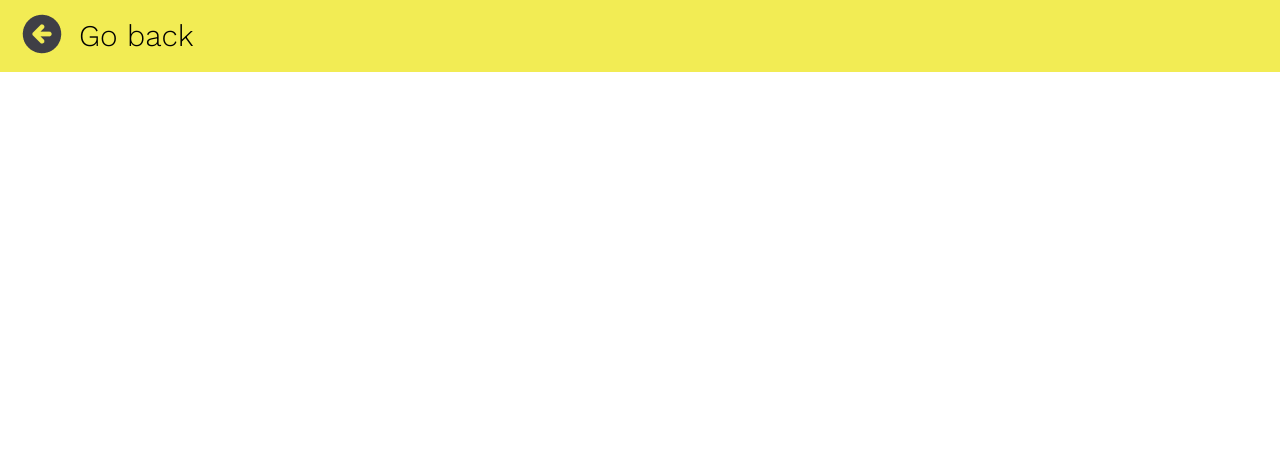
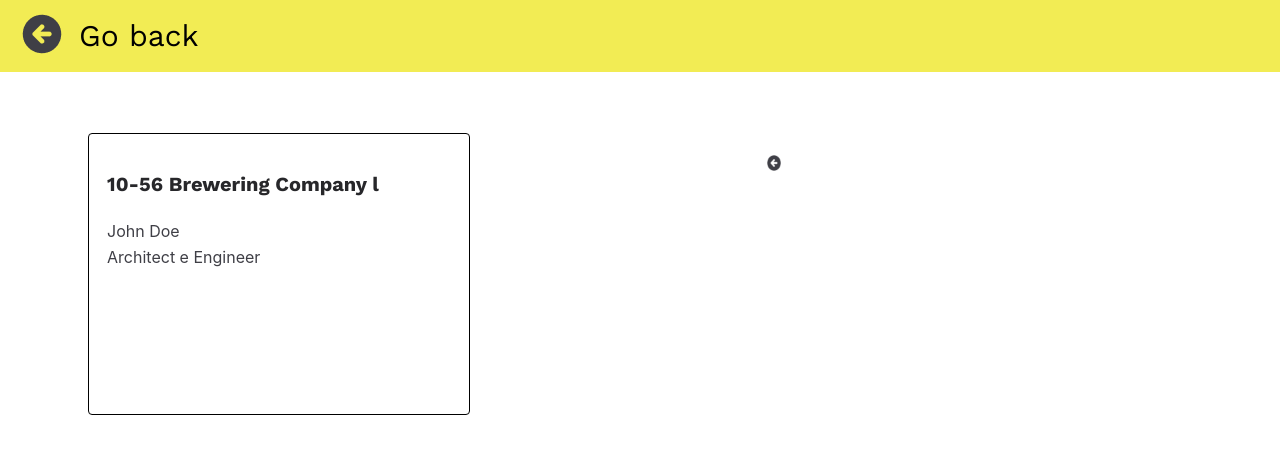
Before and after one commit to Zenhayevsky/Breweries-ReactJS, a React (Create React App) app: page /BreweriesHome in a window 1280 px wide. Shown: the top 454 px of the page. Built offline with nearby package versions, Linux system fonts and the light colour scheme.

Commit message:
adicionando estrutura do componente card

```diff
--- a/src/App.css
+++ b/src/App.css
@@ -25,12 +25,12 @@
   gap: 12px;
   padding:10px;
   font-size: 16px;
-  font-weight: 400;
   font-family: Work Sans;
 }
 
 section {
   margin-top: 0px;
+  white-space: nowrap;
 }
 
 ol {
@@ -80,7 +80,7 @@
   color: black;
   font-style: normal;
   font-size: 18px;
-  font-weight: bold;
+  font-weight: 400;
   line-height: 21px;
   font-family: Work Sans;
   height: 800px;
--- /dev/null
+++ b/src/components/cards/cards.css
@@ -0,0 +1,55 @@
+.divCard {
+  background-color: #ffffff;
+  border: 1px solid #000000;
+  box-sizing: border-box;
+  border-radius: 4px;
+  padding: 15px;
+  width: 382px;
+  height: 282px;
+  float: left;
+
+}
+
+.card:hover {
+  box-shadow: 0 8px 16px 0 rgba(0,0,0,0.2);
+}
+
+.container {
+  height: 54px;
+  top: 85px;
+  font-weight: 400;
+  font-size: 16px;
+  line-height: 26px;
+  color:#3F3F46;
+  position: absolute;
+}
+
+.teste {
+  align-items: flex-start;
+  ;
+}
+
+.excluirIcon {
+  height: 16px;
+  width: 14px;
+  position:absolute;
+  left: 200%;
+  top:10%;
+  bottom:10%;
+
+}
+
+.headcard {
+  margin-top: 20px;
+}
+
+.nomeBrewerie {
+  font-family: 'Work Sans';
+  font-size: 20px;
+  line-height: 150%;
+  display: flex;
+  align-items: flex-end;
+  color: #27272A;
+  font-style:normal;
+  font-weight: 700;
+}
--- /dev/null
+++ b/src/components/cards/cards.jsx
@@ -0,0 +1,28 @@
+import React from "react";
+import './cards.css'
+import excluirImage from '../../images/Vector.png'
+function Cards() {
+
+  return (
+    <div className="divCard">
+      <div className="headcard">
+        <div className="nomeBrewerie">
+          <span><b>10-56 Brewering Company l</b></span>
+        </div>
+        <div>
+          <img className="excluirIcon" src={excluirImage}/>
+        </div>
+      </div>
+      <div class="container">
+        <div>
+          <span>John Doe</span>
+        </div>
+        <div>
+          <span>Architect e Engineer</span>
+        </div>
+      </div>
+    </div>
+  );
+};
+
+export default Cards;
--- a/src/components/header/Header.css
+++ b/src/components/header/Header.css
@@ -22,6 +22,7 @@
   line-height:150%;
   margin-left: 76px;
   margin-top: 13px;
+  white-space: nowrap;
 }
 
 .nomeUsuario {
--- a/src/components/header/Header.tsx
+++ b/src/components/header/Header.tsx
@@ -4,11 +4,7 @@
 
 
 function Header () {
-    // const useStateWithLocalStorage = (nome : any) => {
-    //     const [name, setName] = React.useState(
-    //       localStorage.getItem(nome) || ''
-    //       );
-    //     }
+
   const nomeUsuario = localStorage.getItem('ls_nome');
 
   return (
--- a/src/fontes.tsx
+++ b/src/fontes.tsx
@@ -1,7 +1,7 @@
 function Font() {
   return (
 <style>
-@import url('https://fonts.googleapis.com/css2?family=Work+Sans:wght@100;200;300&display=swap');
+@import url('https://fonts.googleapis.com/css2?family=Work+Sans:wght@300;400;700&display=swap');
 </style>
   )
 }
--- /dev/null
+++ b/src/pages/BreweriesHome/BreweriesHome.css
@@ -0,0 +1,16 @@
+.breweriesList {
+  left:6.88%;
+  right:66.6%;
+  top: 16.6%;
+  bottom: 55.86%;
+  position: absolute;
+  float: left;
+}
+
+.title {
+  position:absolute;
+}
+
+.conteudo {
+  background-color: black;
+}
--- a/src/pages/BreweriesHome/BreweriesHome.tsx
+++ b/src/pages/BreweriesHome/BreweriesHome.tsx
@@ -1,9 +1,24 @@
 import React from 'react';
 import Header from '../../components/header/Header';
+import Card from '../../components/cards/cards';
+import './BreweriesHome.css';
 
 const BreweriesHome = () => (
-    <div className="title">
-        <Header />
+    <div>
+        <body className="conteudo">
+            <header className="title">
+                <div>
+                    <Header />
+                </div>
+            </header>
+            <main>
+                <section className="conteudo">
+                    <div className="breweriesList">
+                        <Card />
+                    </div>
+                </section>
+            </main>
+        </body>
     </div>
 );
 
```
